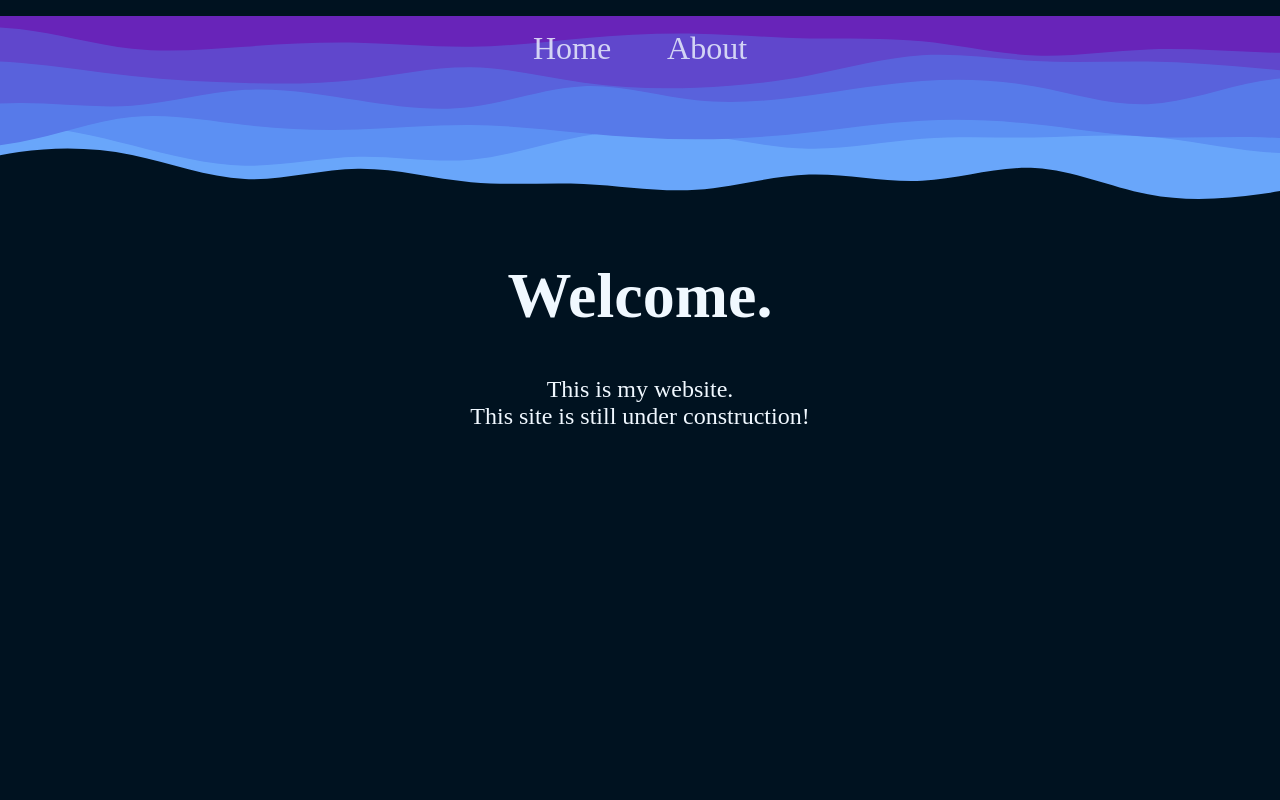
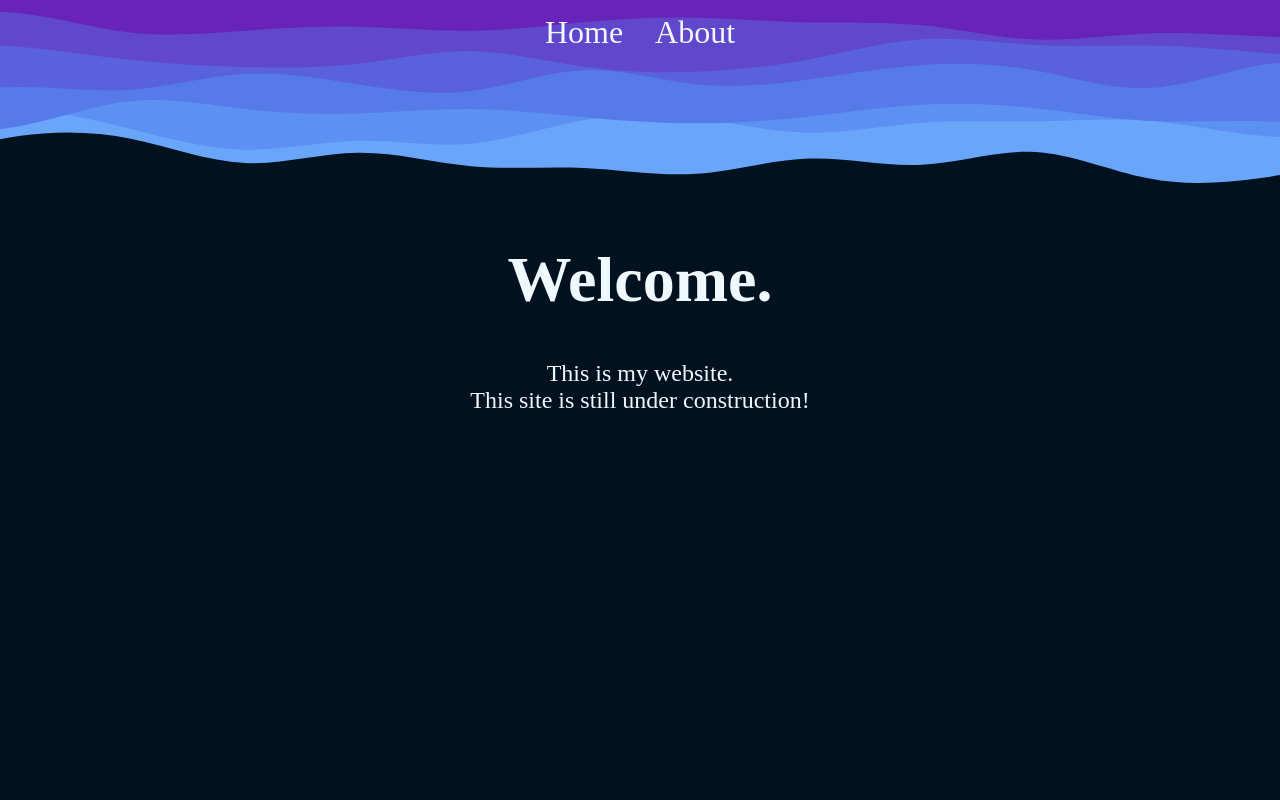
Before and after one commit to jose-few/portfolio, a SvelteKit app: page / in a window 1280 px wide. Shown: the top 800 px of the page. Built offline with nearby package versions, Linux system fonts and the light colour scheme; a web font is replaced by a local one.

Commit message:
Updates to bugged code

```diff
--- a/src/routes/+layout.svelte
+++ b/src/routes/+layout.svelte
@@ -1,10 +1,10 @@
-<nav class="navholder fill">
+<nav class="navholder">
     <ul class="navbar">
         <li>
-            <a class="navlink" href="/">Home</a>
+            <a href="/">Home</a>
         </li>
         <li>
-            <a class="navlink" href="/about">About</a>
+            <a href="/about">About</a>
         </li>
     </ul>
 </nav>
@@ -72,7 +72,6 @@
     .navholder {
         height: 200px;
         width: 100%;
-        margin: 0;
         text-align: center;
         background-image: url("../svg/navbar_1.svg");
         background-position: center;
@@ -81,34 +80,30 @@
         background-color: #001220;
     }
     .navbar {
+        display: inline-block;
+        list-style-type: none;
+        margin: 0;
         padding: 0;
-        list-style: none;
-        list-style-type: none;
-        text-align: center;
         overflow: hidden;
     }
-    nav:hover li {
+    .navbar:hover li {
         filter: blur(2px);
         transition: all 100ms ease-in-out;
-        font-size: 1.75rem;
     }
     li {
-        display: inline-block;
-    }
-    nav li a:hover {
-        opacity: 1;
-        font-size: 2.25rem;
-        filter: blur(0px);
-        transition: all 100ms ease-in-out;
+        float: left;
     }
     li a {
         display: block;
         color: aliceblue;
-        margin: 0 10px;
+        text-align: center;
         padding: 14px 16px;
         text-decoration: none;
         font-size: 2rem;
         border-radius: 25px;
-        opacity: 0.8;
+    }
+    li a:hover {
+        filter: blur(0px);
+        transition: all 100ms ease-in-out;
     }
 </style>
```
